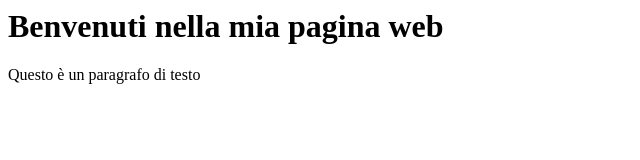
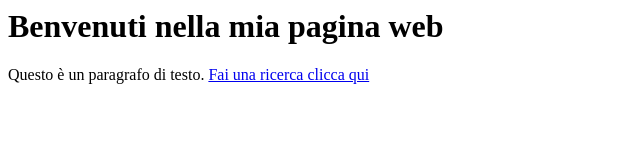
Before and after one commit to Alicee99/Primosito, a plain HTML site: page index.html in a window 1280 px wide. Shown: the whole page, without its empty margins (0-640 px from the left). Drawn offline with Linux system fonts and the light colour scheme.

Commit message:
Add files via upload

```diff
--- a/index.html
+++ b/index.html
@@ -4,6 +4,7 @@
 </head>
 <body>
 <H1>Benvenuti nella mia pagina web</h1>
-<p>Questo è un paragrafo di testo </p>
+<p>Questo è un paragrafo di testo.
+<a href="https://www.google.com">Fai una ricerca clicca qui</a> </p>
 </body>
 </html>
```
